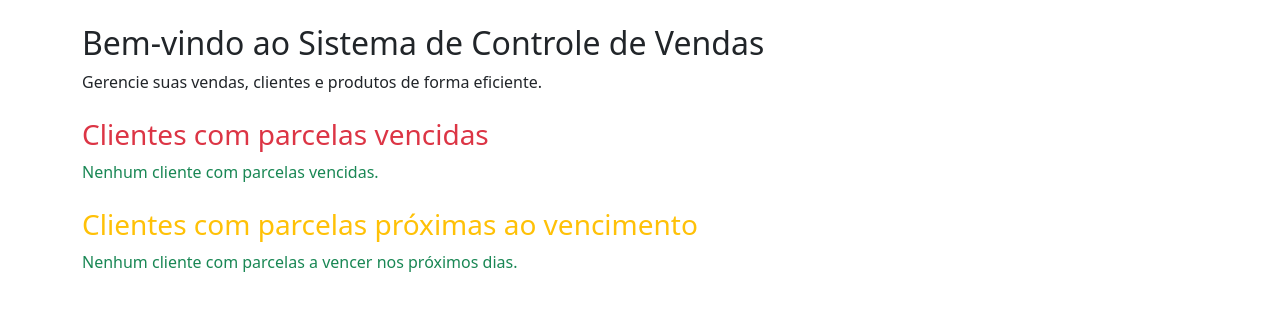
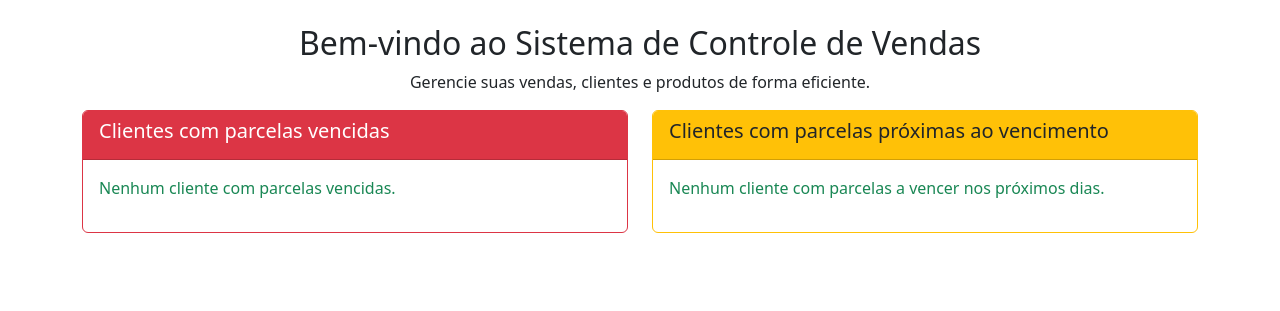
Before and after one commit to douglasinforj/controle_venda_recebimento, a Django app: page / in a window 1280 px wide. Shown: the part 56-367 px from the top of the page. Run offline with Django 5.2, Linux system fonts and the light colour scheme; data that the repository does not hold is empty; some libraries are stand-ins or nearby versions.

Commit message:
Extendendo a base de template e melhorando layout com cards para alertas

```diff
--- a/controle_vendas_app/templates/controle_vendas_app/home.html
+++ b/controle_vendas_app/templates/controle_vendas_app/home.html
@@ -1,100 +1,68 @@
+{% extends 'base.html' %}
+
 {% load static %}
-<!DOCTYPE html>
-<html lang="pt-br">
-<head>
-    <meta charset="UTF-8">
-    <meta name="viewport" content="width=device-width, initial-scale=1.0">
-    <title>Controle de Vendas</title>
-    <link rel="stylesheet" href="{% static 'css/bootstrap.min.css' %}">
-</head>
-<body>
-    <!-- Navbar -->
-    <nav class="navbar navbar-expand-lg navbar-dark bg-dark">
-        <div class="container">
-            <a class="navbar-brand" href="{% url 'home' %}">Controle de Vendas</a>
-            <button class="navbar-toggler" type="button" data-bs-toggle="collapse" data-bs-target="#navbarNav">
-                <span class="navbar-toggler-icon"></span>
-            </button>
-            <div class="collapse navbar-collapse" id="navbarNav">
-                <ul class="navbar-nav">
 
-                    <li class="nav-item"><a class="nav-link" href="#">Clientes</a></li>
-                    <li class="nav-item"><a class="nav-link" href="#">Produtos</a></li>
-                    <li class="nav-item"><a class="nav-link" href="#">Criar Venda</a></li>
-                    <li class="nav-item"><a class="nav-link" href="#">Estoque</a></li>
 
-                    {% comment %}
-                    <li class="nav-item"><a class="nav-link" href="{% url 'listar_clientes' %}">Clientes</a></li>
-                    <li class="nav-item"><a class="nav-link" href="{% url 'listar_produtos' %}">Produtos</a></li>
-                    <li class="nav-item"><a class="nav-link" href="{% url 'criar_venda' %}">Criar Venda</a></li>
-                    <li class="nav-item"><a class="nav-link" href="{% url 'estoque' %}">Estoque</a></li>
-                    {% endcomment %}
+{% block title %}Home{% endblock %}
 
-                </ul>
-            </div>
-        </div>
-    </nav>
+
+{% block content %}
 
     <!-- Boas-vindas -->
 <div class="container mt-4">
-        <h2>Bem-vindo ao Sistema de Controle de Vendas</h2>
-        <p>Gerencie suas vendas, clientes e produtos de forma eficiente.</p>
+    <h2 class="text-center">Bem-vindo ao Sistema de Controle de Vendas</h2>
+    <p class="text-center">Gerencie suas vendas, clientes e produtos de forma eficiente.</p>
 
+    <div class="row">
         <!-- Clientes com parcelas vencidas -->
-        <h3 class="mt-4 text-danger">Clientes com parcelas vencidas</h3>
+        <div class="col-md-6">
+            <div class="card border-danger">
+                <div class="card-header bg-danger text-white">
+                    <h5>Clientes com parcelas vencidas</h5>
+                </div>
+                <div class="card-body">
                     {% if vencidos %}
-            <table class="table table-bordered">
-                <thead>
-                    <tr>
-                        <th>Cliente</th>
-                        <th>Parcela</th>
-                        <th>Valor</th>
-                        <th>Data de Vencimento</th>
-                    </tr>
-                </thead>
-                <tbody>
                         {% for parcela in vencidos %}
-                        <tr>
-                            <td>{{ parcela.venda.cliente.nome }}</td>
-                            <td>{{ parcela.numero }}</td>
-                            <td>R$ {{ parcela.valor }}</td>
-                            <td class="text-danger">{{ parcela.data_vencimento }}</td>
-                        </tr>
+                            <div class="card mb-2 p-2 border-danger">
+                                <strong>Cliente:</strong> {{ parcela.venda.cliente.nome }} <br>
+                                <strong>Parcela:</strong> {{ parcela.numero }} <br>
+                                <strong>Valor:</strong> R$ {{ parcela.valor }} <br>
+                                <strong>Vencimento:</strong> <span class="text-danger">{{ parcela.data_vencimento }}</span>
+                            </div>
                         {% endfor %}
-                </tbody>
-            </table>
                     {% else %}
                         <p class="text-success">Nenhum cliente com parcelas vencidas.</p>
                     {% endif %}
+                </div>
+            </div>
+        </div>
 
         <!-- Clientes com parcelas próximas ao vencimento -->
-        <h3 class="mt-4 text-warning">Clientes com parcelas próximas ao vencimento</h3>
+        <div class="col-md-6">
+            <div class="card border-warning">
+                <div class="card-header bg-warning text-dark">
+                    <h5>Clientes com parcelas próximas ao vencimento</h5>
+                </div>
+                <div class="card-body">
                     {% if proximos_a_vencer %}
-            <table class="table table-bordered">
-                <thead>
-                    <tr>
-                        <th>Cliente</th>
-                        <th>Parcela</th>
-                        <th>Valor</th>
-                        <th>Data de Vencimento</th>
-                    </tr>
-                </thead>
-                <tbody>
                         {% for parcela in proximos_a_vencer %}
-                        <tr>
-                            <td>{{ parcela.venda.cliente.nome }}</td>
-                            <td>{{ parcela.numero }}</td>
-                            <td>R$ {{ parcela.valor }}</td>
-                            <td class="text-warning">{{ parcela.data_vencimento }}</td>
-                        </tr>
+                            <div class="card mb-2 p-2 border-warning">
+                                <strong>Cliente:</strong> {{ parcela.venda.cliente.nome }} <br>
+                                <strong>Parcela:</strong> {{ parcela.numero }} <br>
+                                <strong>Valor:</strong> R$ {{ parcela.valor }} <br>
+                                <strong>Vencimento:</strong> <span class="text-warning">{{ parcela.data_vencimento }}</span>
+                            </div>
                         {% endfor %}
-                </tbody>
-            </table>
                     {% else %}
                         <p class="text-success">Nenhum cliente com parcelas a vencer nos próximos dias.</p>
                     {% endif %}
                 </div>
+            </div>
+        </div>
+    </div>
+</div>
 
-    <script src="{% static 'js/bootstrap.bundle.min.js' %}"></script>
+
+    {% endblock %}
 </body>
 </html>
```
Lines whose indentation alone changed are shown as unchanged.
